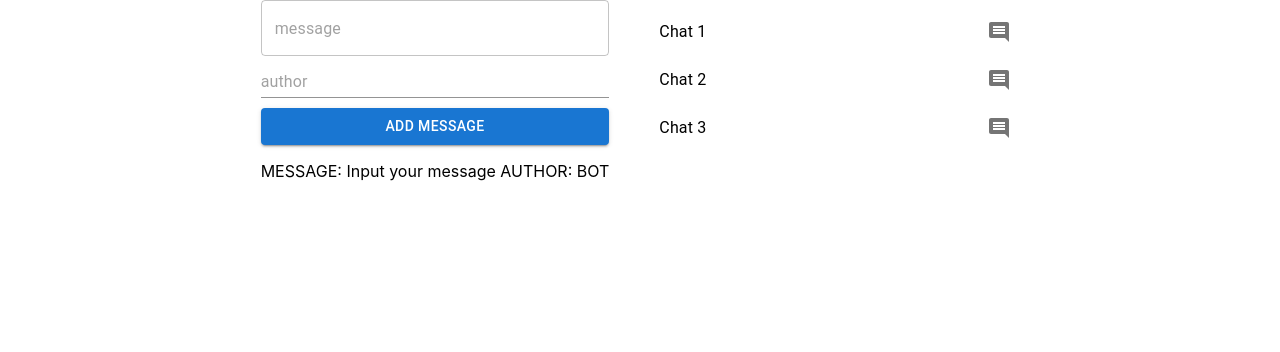
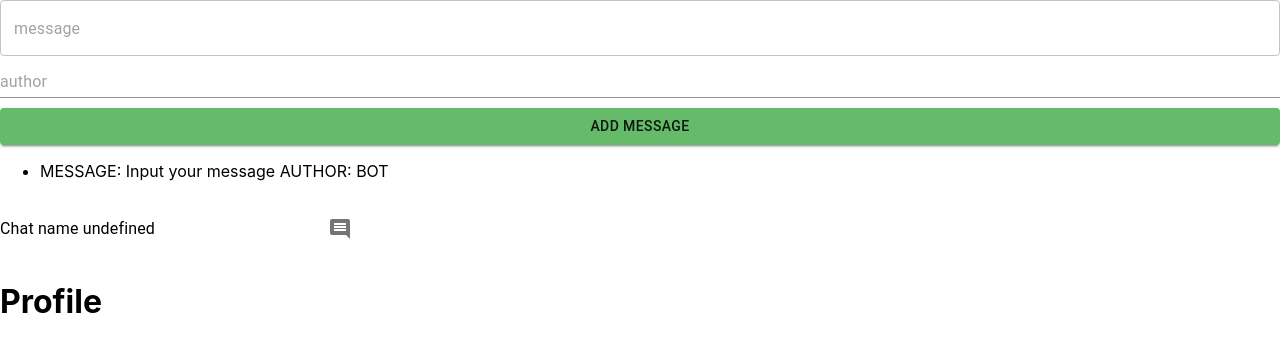
Before and after one commit to SergejM1988/MessageList, a React (Create React App) app in the folder lesson_1/: page / in a window 1280 px wide. Shown: the top 352 px of the page. Built offline with nearby package versions, Linux system fonts and the light colour scheme.

Commit message:
add new component

```diff
--- a/lesson_1/src/App.js
+++ b/lesson_1/src/App.js
@@ -1,65 +1,37 @@
-import React, { useEffect } from "react"
-import { useState } from "react"
-import { useRef } from "react"
-import styles from './App.module.css'
-import uuid from 'react-uuid'
-import Button from '@mui/material/Button';
-import TextField from '@mui/material/TextField';
+import React from "react"
 import ChatList from "./components/ChatList"
+import { ThemeProvider, createTheme } from '@mui/material/styles';
+import { green, purple } from '@mui/material/colors';
+import { BrowserRouter } from "react-router-dom";
+import MessageInput from "./components/MessageInput"
+import Profile from "./components/Profile";
 
 
 
 function App () {
-    const [messageList, setMessageList] = useState('');
-    const [authorList, setAuthorList] = useState('');
-    const [showMessage, setShowMessage] = useState([]);
-    let message = {
-      message:'',
-      author : ''
-    };
-    const inputRef = useRef(null)
-
-
-    const handleSubmit = (e) => {
-      e.preventDefault();
-       message = {
-        message: messageList,
-        author: authorList}
-      setShowMessage([...showMessage, message])
-      setMessageList('')
-      setAuthorList('')
-      inputRef.current.focus();
-    }
-    useEffect(() => {
-      if (authorList[authorList.length-1] !== 'BOT') {
-        const timeout = setTimeout(() => {
-          setShowMessage([...showMessage, {message: 'Input your message', author:'BOT'}])
-        }, 1500)
-
-
-        return () => {
-          clearTimeout(timeout)
-        }
-      }
-    }, [authorList])
+    const theme = createTheme({
+        palette: {
+          primary: {
+            main: green[400],
+            mode: 'dark',
+          },
+          secondary: {
+            main:purple[500]
+          }
+        },
+      });
 
     return(
      <>
-     <div className = { styles.chatWindow }>
-        <div className = { styles.form }>
-        <form onSubmit={handleSubmit} className = { styles.messageInput }>
-         <TextField ref = {inputRef} id="outlined-basic" variant="outlined" placeholder="message"  type="text" value={messageList} onChange={e => setMessageList(e.target.value)}/>
-         <TextField id="standard-basic"  variant="standard" placeholder="author"  type="text" value={authorList} onChange={e => setAuthorList(e.target.value)}/>
-         <Button type="submit" variant="contained">Add message</Button>
-        </form>
-        <ul>
-         {showMessage.map ((item) => (
-           <li key={uuid()}>MESSAGE: {item.message} AUTHOR: {item.author}</li>
-         ))}
-        </ul>
-        </div>
-        <ChatList />
-        </div>
+     <BrowserRouter>
+     <ThemeProvider theme={theme}>
+
+        <MessageInput />
+        <ChatList/>
+        <Profile />
+
+        </ThemeProvider>
+     </BrowserRouter>
      </>
     )
 }
--- a/lesson_1/src/components/ChatList.jsx
+++ b/lesson_1/src/components/ChatList.jsx
@@ -4,13 +4,15 @@ import ListItem from '@mui/material/ListItem';
 import ListItemText from '@mui/material/ListItemText';
 import CommentIcon from '@mui/icons-material/Comment';
 import IconButton from '@mui/material/IconButton';
-export default function ChatList () {
+import uuid from 'react-uuid'
+
+export default function ChatList (props) {
     return (
        <>
        <List sx={{ width: '100%', maxWidth: 360, bgcolor: 'background.paper' }}>
-      {[1, 2, 3].map((value) => (
+      {[props.chat].map((item) => (
         <ListItem
-          key={value}
+          key={uuid()}
           disableGutters
           secondaryAction={
             <IconButton aria-label="comment">
@@ -18,7 +20,7 @@ export default function ChatList () {
             </IconButton>
           }
         >
-          <ListItemText primary={`Chat ${value}`} />
+          <ListItemText primary={`Chat name ${props.chat}`} />
         </ListItem>
       ))}
     </List>
--- /dev/null
+++ b/lesson_1/src/components/MessageInput.jsx
@@ -0,0 +1,60 @@
+import React, { useEffect } from "react"
+import { useState } from "react"
+import { useRef } from "react"
+import uuid from 'react-uuid'
+import Button from '@mui/material/Button';
+import TextField from '@mui/material/TextField';
+import styles from './MessageInput.module.css'
+
+
+
+export default function MessageList () {
+    const [messageList, setMessageList] = useState('');
+    const [authorList, setAuthorList] = useState('');
+    const [showMessage, setShowMessage] = useState([]);
+    let message = {
+      message:'',
+      author : ''
+    };
+    const inputRef = useRef(null)
+
+
+    const handleSubmit = (e) => {
+      e.preventDefault();
+       message = {
+        message: messageList,
+        author: authorList}
+      setShowMessage([...showMessage, message])
+      setMessageList('')
+      setAuthorList('')
+      inputRef.current.focus();
+    }
+    useEffect(() => {
+      if (authorList[authorList.length-1] !== 'BOT') {
+        const timeout = setTimeout(() => {
+          setShowMessage([...showMessage, {message: 'Input your message', author:'BOT'}])
+        }, 1500)
+
+
+        return () => {
+          clearTimeout(timeout)
+        }
+      }
+    }, [authorList])
+
+    return(
+     <>
+        <form onSubmit={handleSubmit} className = { styles.messageInput }>
+         <TextField ref = {inputRef} id="outlined-basic" variant="outlined" placeholder="message"  type="text" value={messageList} onChange={e => setMessageList(e.target.value)}/>
+         <TextField id="standard-basic"  variant="standard" placeholder="author"  type="text" value={authorList} onChange={e => setAuthorList(e.target.value)}/>
+         <Button type="submit" variant="contained">Add message</Button>
+        </form>
+        <ul>
+         {showMessage.map ((item) => (
+           <li key={uuid()}>MESSAGE: {item.message} AUTHOR: {item.author}</li>
+         ))}
+        </ul>
+     </>
+
+    )
+}
--- /dev/null
+++ b/lesson_1/src/components/Profile.jsx
@@ -0,0 +1,5 @@
+export default function Profile () {
+    return(
+       <h1>Profile</h1>
+    )
+};
```
Also changed, not shown: lesson_1/src/components/MessageInput.module.css (line endings or trailing spaces).
